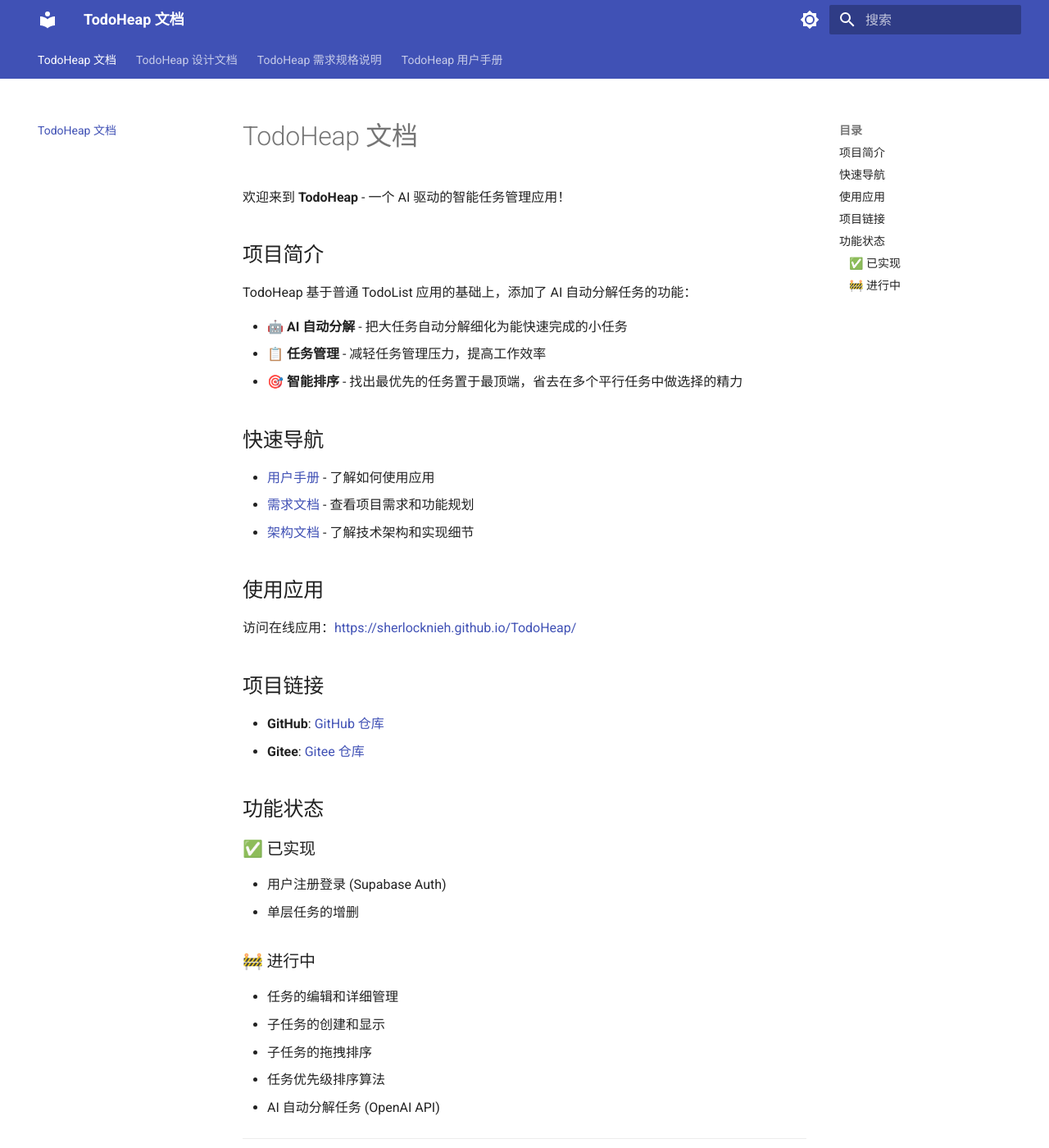
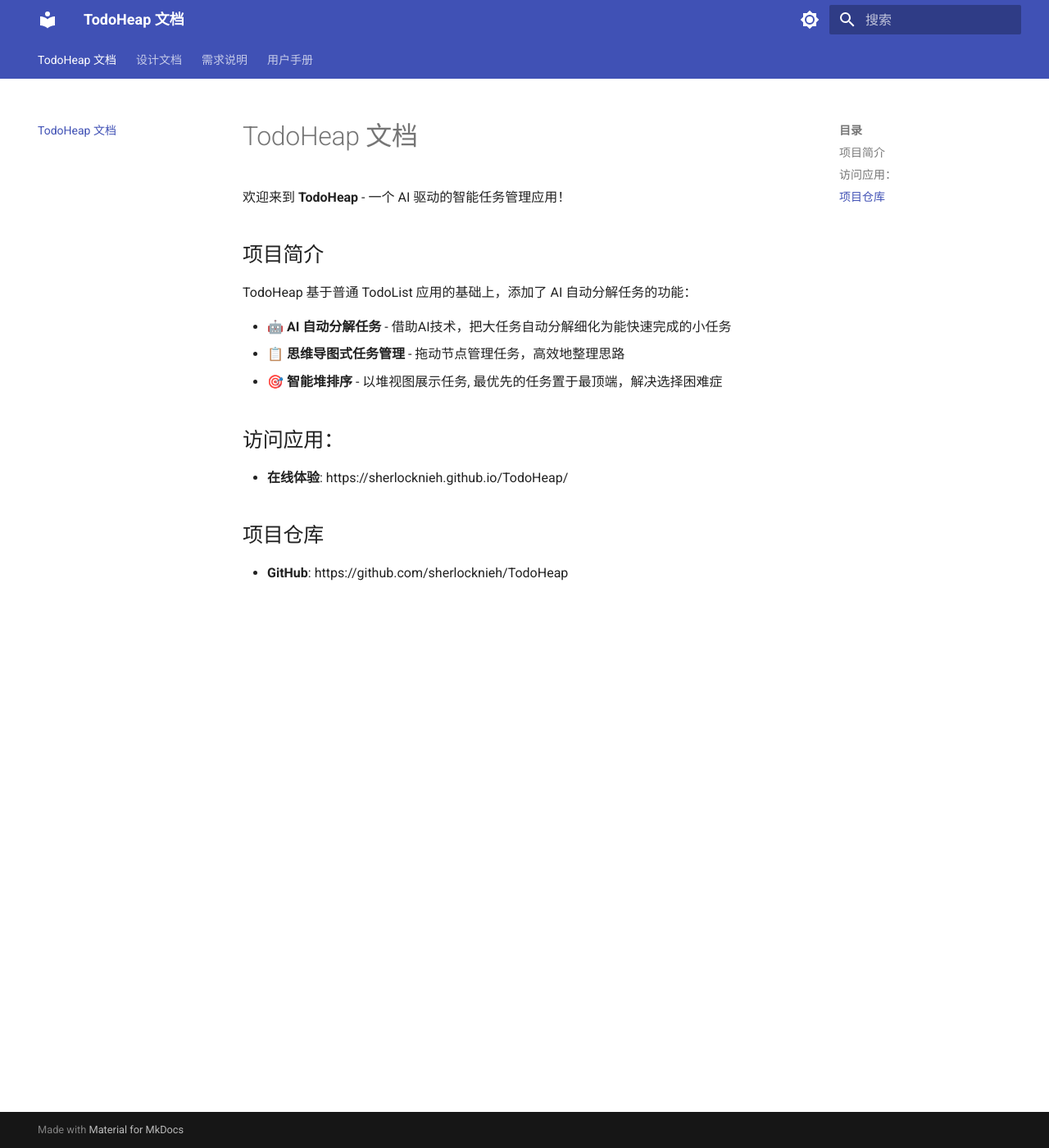
Before and after one commit to sherlocknieh/TodoHeap, an MkDocs documentation site: the page built from docs/index.md, in a window 1280 px wide and 1400 px high. Shown: the whole window at 82% size. Built offline with MkDocs 1.6.1 and Material for MkDocs 9.7.7, drawn with Linux system fonts in a browser that asks for light colours.

Commit message:
文档更新

```diff
--- a/docs/[SDD]设计文档.md
+++ b/docs/[SDD]设计文档.md
@@ -1,4 +1,4 @@
-# TodoHeap 设计文档
+# 设计文档
 
 ## 1. 系统架构
 
--- a/docs/[SRS]需求文档.md
+++ b/docs/[SRS]需求说明.md
@@ -1,4 +1,4 @@
-# TodoHeap 需求规格说明
+# 需求说明
 
 ## 1. 项目概述
 
--- a/docs/用户手册.md
+++ b/docs/[SUM]用户手册.md
@@ -1,4 +1,4 @@
-# TodoHeap 用户手册
+# 用户手册
 
 ## 目录
 
--- a/docs/index.md
+++ b/docs/index.md
@@ -6,40 +6,15 @@
 
 TodoHeap 基于普通 TodoList 应用的基础上，添加了 AI 自动分解任务的功能：
 
-- 🤖 **AI 自动分解** - 把大任务自动分解细化为能快速完成的小任务
-- 📋 **任务管理** - 减轻任务管理压力，提高工作效率
-- 🎯 **智能排序** - 找出最优先的任务置于最顶端，省去在多个平行任务中做选择的精力
+- 🤖 **AI 自动分解任务** - 借助AI技术，把大任务自动分解细化为能快速完成的小任务
+- 📋 **思维导图式任务管理** - 拖动节点管理任务，高效地整理思路
+- 🎯 **智能堆排序** - 以堆视图展示任务, 最优先的任务置于最顶端，解决选择困难症
 
-## 快速导航
 
-- [用户手册](./用户手册.md) - 了解如何使用应用
-- [需求文档](./[SRS]需求文档.md) - 查看项目需求和功能规划
-- [架构文档](./[SDD]设计文档.md) - 了解技术架构和实现细节
+## 访问应用：
 
-## 使用应用
+- **在线体验**: https://sherlocknieh.github.io/TodoHeap/
 
-访问在线应用：[https://sherlocknieh.github.io/TodoHeap/](https://sherlocknieh.github.io/TodoHeap/)
+## 项目仓库
 
-## 项目链接
-
-- **GitHub**: [GitHub 仓库](https://github.com/sherlocknieh/TodoHeap)
-- **Gitee**: [Gitee 仓库](https://edu.gitee.com/xmu-ai/projects/820580)
-
-## 功能状态
-
-### ✅ 已实现
-
-- 用户注册登录 (Supabase Auth)
-- 单层任务的增删
-
-### 🚧 进行中
-
-- 任务的编辑和详细管理
-- 子任务的创建和显示
-- 子任务的拖拽排序
-- 任务优先级排序算法
-- AI 自动分解任务 (OpenAI API)
-
----
-
-**最后更新**: 2025年12月12日
+- **GitHub**: https://github.com/sherlocknieh/TodoHeap
```
Also changed, not shown: README.md (+40 -31 lines), package.json (deleted, +0 -8 lines).
